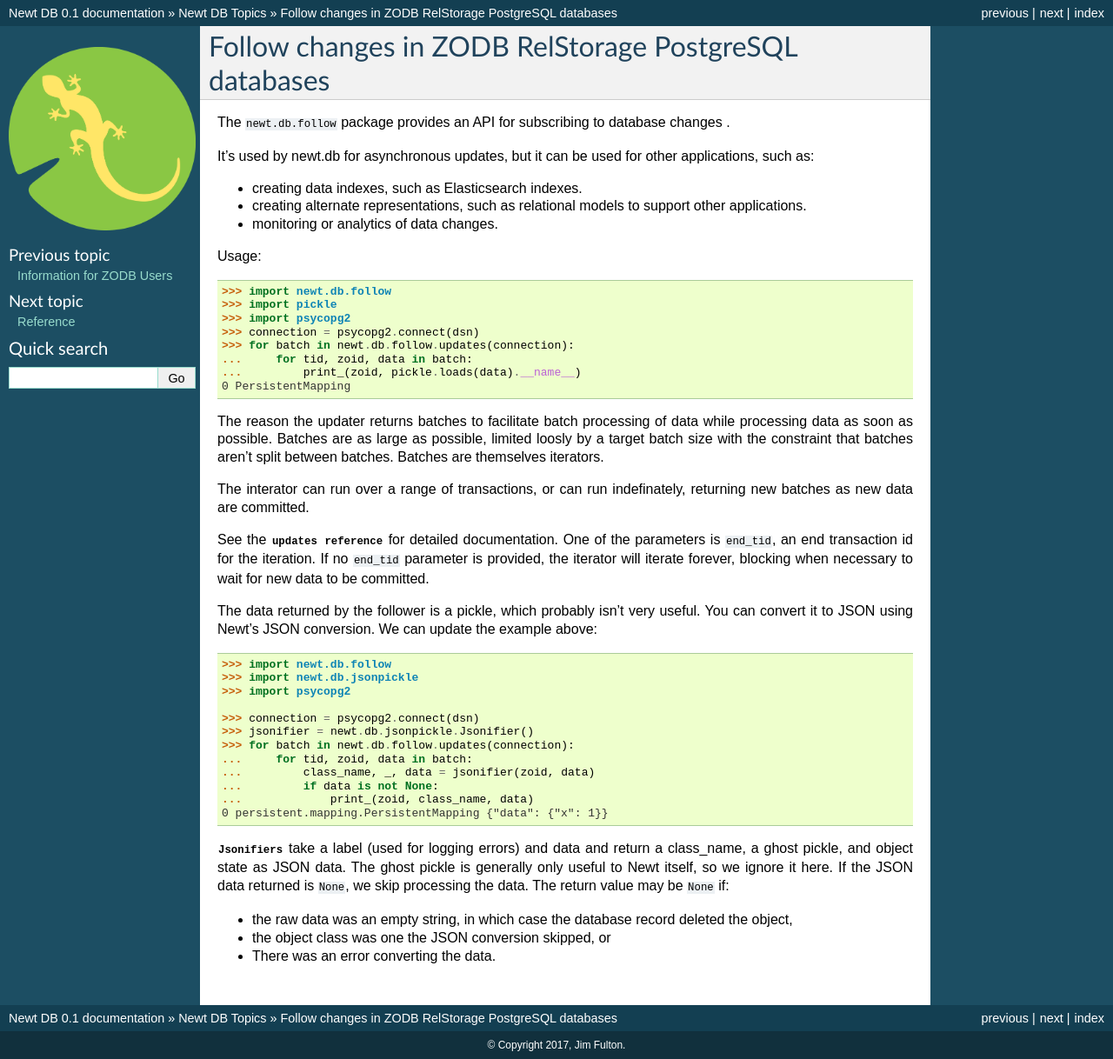
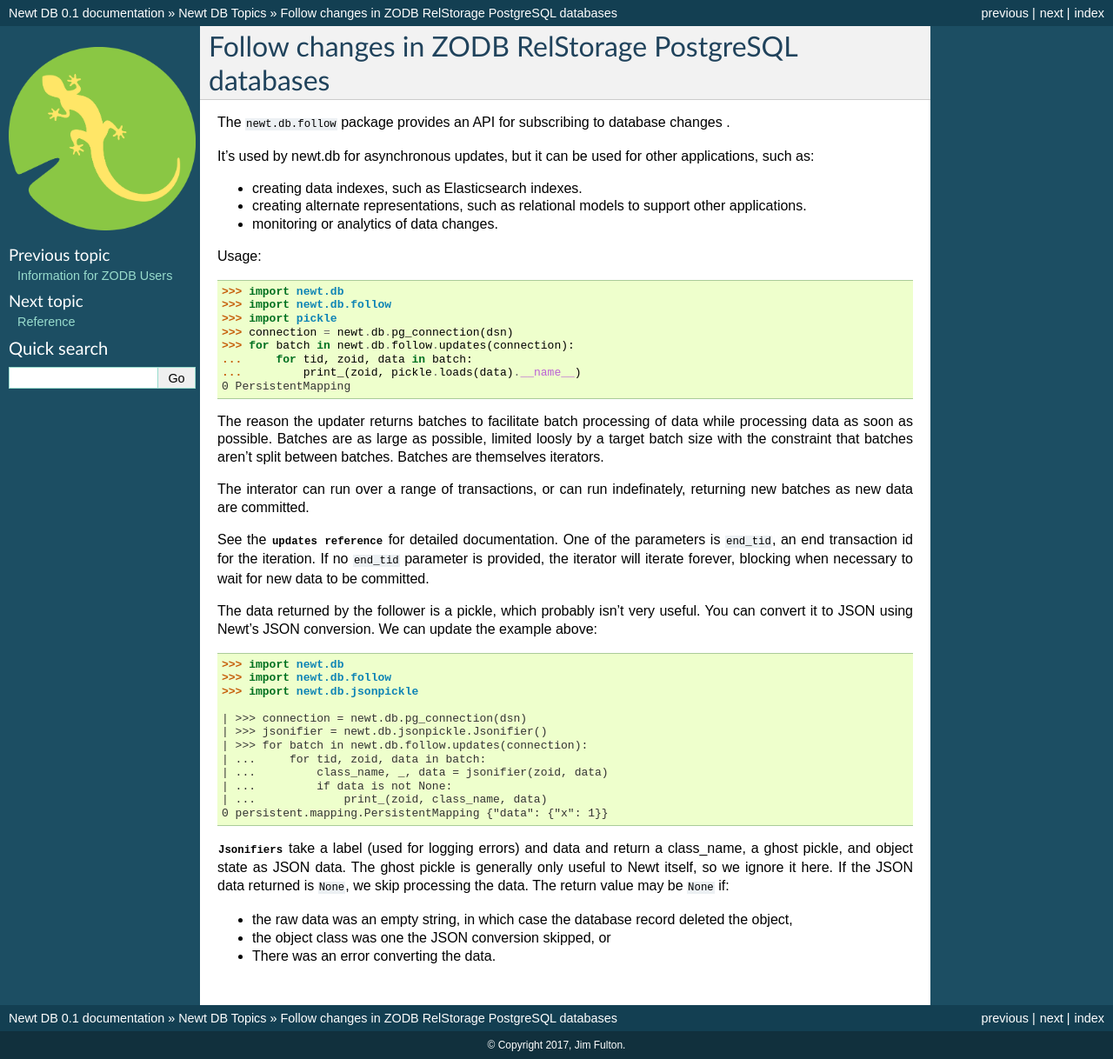
Before and after one commit to newtdb/db, a Sphinx documentation site: the page built from doc/topics/following.rst, in a window 1280 px wide. Shown: the whole page at 87% size. Built offline with Sphinx 7.4.7, drawn with Linux system fonts in a browser that asks for light colours.

Commit message:
Added API for opening postgres connections and updated the follow tests to use it.

```diff
--- a/doc/reference.rst
+++ b/doc/reference.rst
@@ -12,6 +12,8 @@ newt.db module-level functions
 .. autofunction:: newt.db.DB
 
 .. autofunction:: newt.db.storage
+
+.. autofunction:: newt.db.pg_connection
 
 .. autoclass:: newt.db.Connection
    :members: where, search, where_batch, search_batch, query_data,
--- a/doc/topics/following.rst
+++ b/doc/topics/following.rst
@@ -25,10 +25,10 @@ other applications, such as:
 
 Usage::
 
+  >>> import newt.db
   >>> import newt.db.follow
   >>> import pickle
-  >>> import psycopg2
-  >>> connection = psycopg2.connect(dsn)
+  >>> connection = newt.db.pg_connection(dsn)
   >>> for batch in newt.db.follow.updates(connection):
   ...     for tid, zoid, data in batch:
   ...         print_(zoid, pickle.loads(data).__name__)
@@ -57,17 +57,17 @@ The data returned by the follower is a pickle, which probably isn't
 very useful.  You can convert it to JSON using Newt's JSON conversion.
 We can update the example above::
 
+  >>> import newt.db
   >>> import newt.db.follow
   >>> import newt.db.jsonpickle
-  >>> import psycopg2
 
-  >>> connection = psycopg2.connect(dsn)
-  >>> jsonifier = newt.db.jsonpickle.Jsonifier()
-  >>> for batch in newt.db.follow.updates(connection):
-  ...     for tid, zoid, data in batch:
-  ...         class_name, _, data = jsonifier(zoid, data)
-  ...         if data is not None:
-  ...             print_(zoid, class_name, data)
+  | >>> connection = newt.db.pg_connection(dsn)
+  | >>> jsonifier = newt.db.jsonpickle.Jsonifier()
+  | >>> for batch in newt.db.follow.updates(connection):
+  | ...     for tid, zoid, data in batch:
+  | ...         class_name, _, data = jsonifier(zoid, data)
+  | ...         if data is not None:
+  | ...             print_(zoid, class_name, data)
   0 persistent.mapping.PersistentMapping {"data": {"x": 1}}
 
 :py:class:`Jsonifiers <newt.db.jsonpickle.Jsonifier>` take a label
```
Also changed, not shown: 5 other files.
